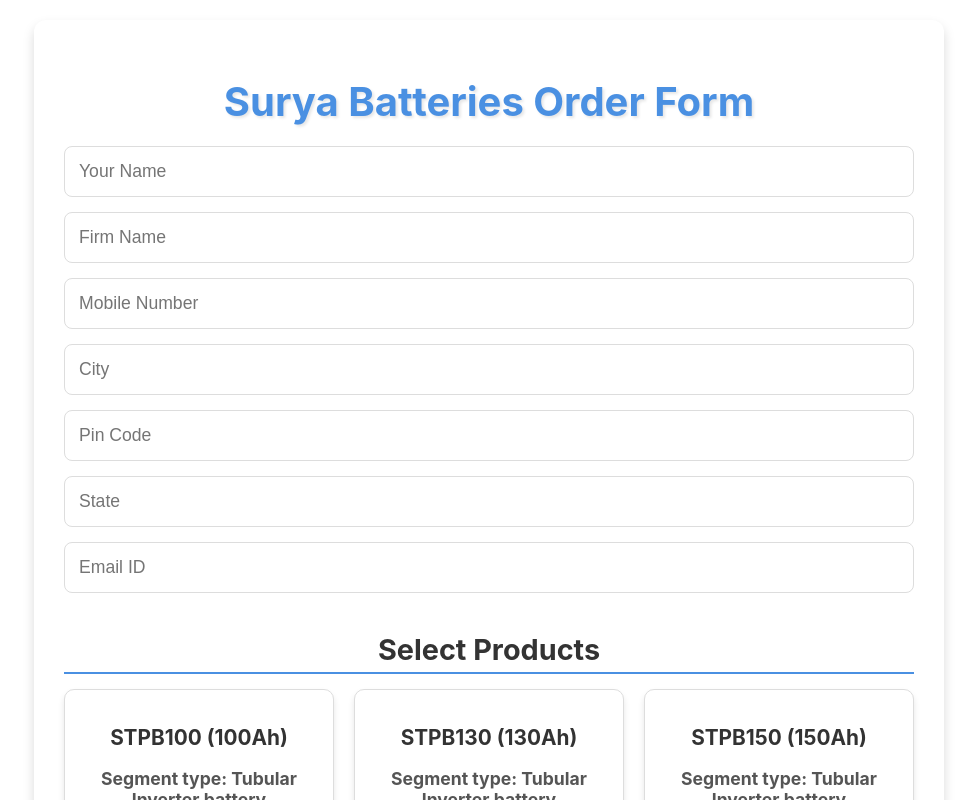
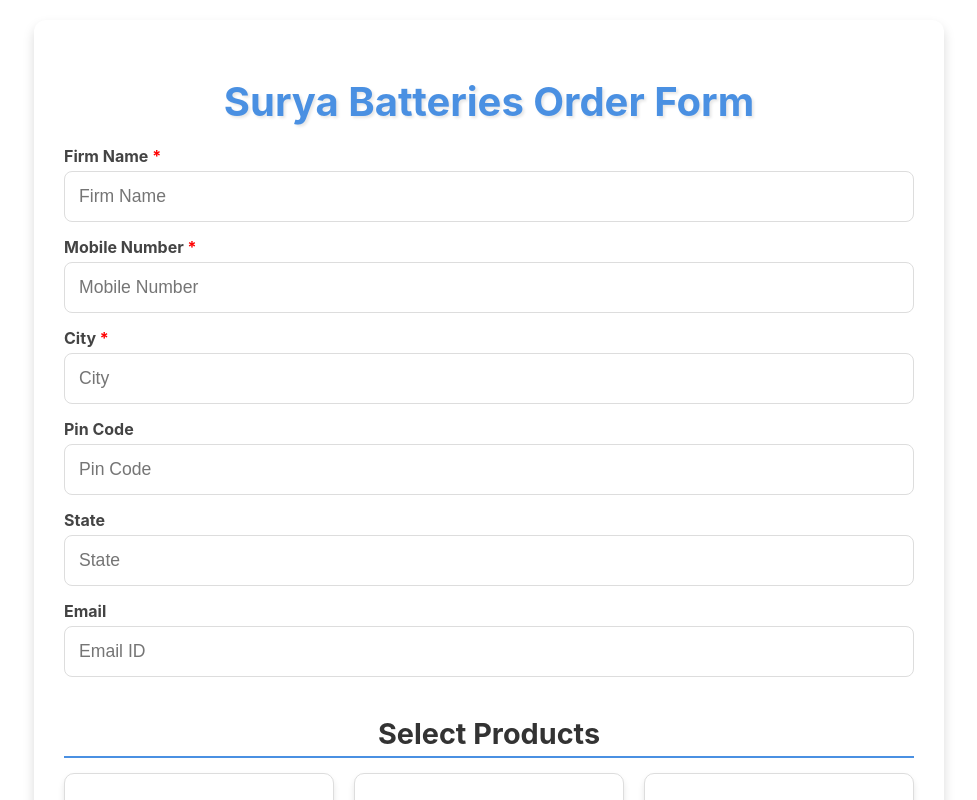
Before and after one commit to yuvrajpradhan/Orders, a React (Create React App) app in the folder product-order-app/: page / in a window 1280 px wide. Shown: the top 800 px of the page, without its empty margins (151-1128 px from the left). Built offline with nearby package versions, Linux system fonts and the light colour scheme.

Commit message:
red mandatory field added

```diff
--- a/product-order-app/src/App.js
+++ b/product-order-app/src/App.js
@@ -18,7 +18,6 @@
   );
 
   const [formData, setFormData] = useState({
-    name: '',
     firmName: '',
     mobileNumber: '',
     city: '',
@@ -60,7 +59,6 @@
       'template_xhlfgdi',
       {
         to_email: 'yuvraj.pradhan.2004@gmail.com',
-        name: formData.name,
         firm_name: formData.firmName,
         mobile_number: formData.mobileNumber,
         city: formData.city,
@@ -76,7 +74,7 @@
       setIsSubmitting(false);
       setSubmitted(true);
       setProducts(initialProducts.map(product => ({ ...product, quantity: 0 })));
-      setFormData({ name: '', firmName: '', mobileNumber: '', city: '', pinCode: '', state: '', email: '' });
+      setFormData({ firmName: '', mobileNumber: '', city: '', pinCode: '', state: '', email: '' });
 
       setTimeout(() => setSubmitted(false), 5000);
     })
@@ -99,12 +97,20 @@
       )}
 
       <form onSubmit={handleSubmit}>
-        <input type="text" name="name" placeholder="Your Name" value={formData.name} onChange={handleInputChange} required />
+        <label>Firm Name <span style={{ color: 'red' }}>*</span></label>
         <input type="text" name="firmName" placeholder="Firm Name" value={formData.firmName} onChange={handleInputChange} required />
+
+        <label>Mobile Number <span style={{ color: 'red' }}>*</span></label>
         <input type="text" name="mobileNumber" placeholder="Mobile Number" value={formData.mobileNumber} onChange={handleInputChange} required pattern="[0-9]{10}" title="Enter a valid 10-digit mobile number"/>
-        <input type="text" name="city" placeholder="City" value={formData.city} onChange={handleInputChange} />
+
+        <label>City <span style={{ color: 'red' }}>*</span></label>
+        <input type="text" name="city" placeholder="City" value={formData.city} onChange={handleInputChange} required />
+
+        <label>Pin Code</label>
         <input type="text" name="pinCode" placeholder="Pin Code" value={formData.pinCode} onChange={handleInputChange} />
+        <label>State</label>
         <input type="text" name="state" placeholder="State" value={formData.state} onChange={handleInputChange} />
+        <label>Email</label>
         <input type="email" name="email" placeholder="Email ID" value={formData.email} onChange={handleInputChange} />
 
         <h2>Select Products</h2>
```
